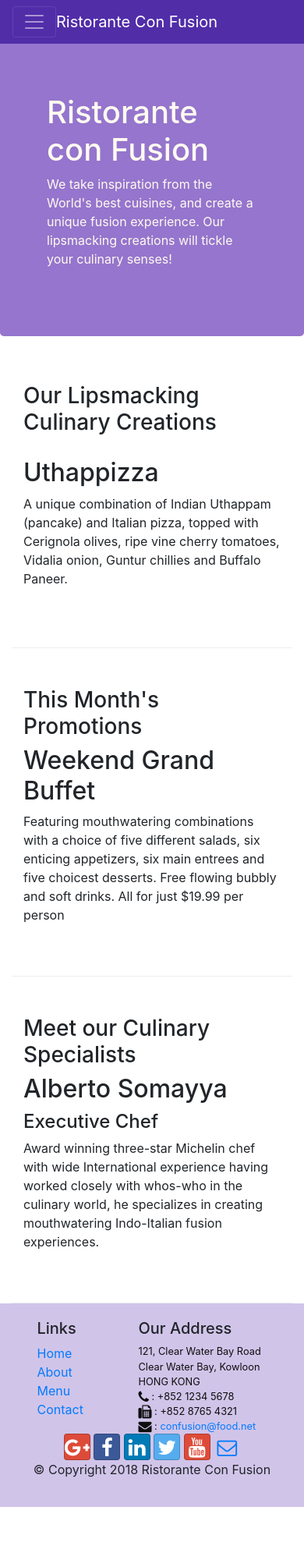
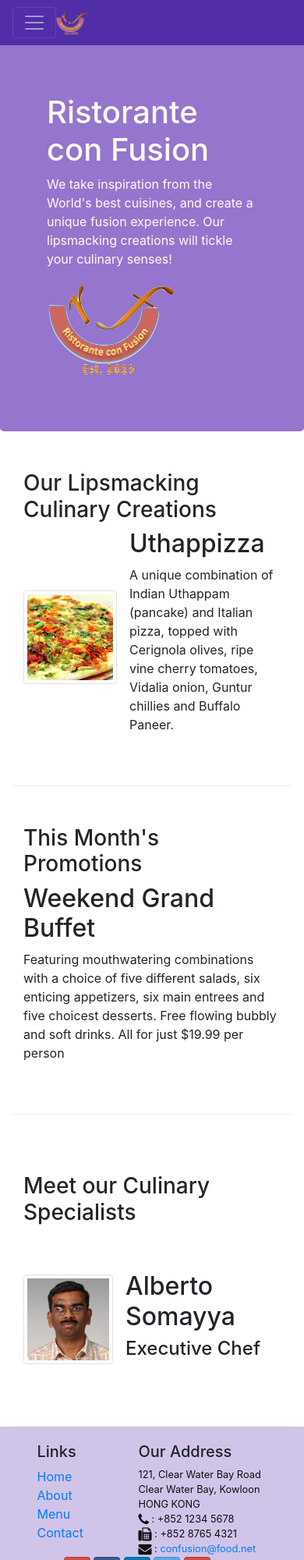
Before and after one commit to cibss/bootstrap, a website: page index.html in a window 390 px wide. Shown: the top 2000 px of the page at 78% size. Before the commit the page ends 1932 px from the top, so only its background shows below. Drawn offline with nearby package versions, Linux system fonts and the light colour scheme.

Commit message:
images and media

```diff
--- a/index.html
+++ b/index.html
@@ -21,7 +21,7 @@
             <button class="navbar-toggler" type="button" data-toggle="collapse" data-target="#Navbar">
                 <span class="navbar-toggler-icon"></span>
             </button>
-            <a class="navbar-brand mr-auto" href="#">Ristorante Con Fusion</a>
+            <a class="navbar-brand mr-auto" href="#"><img src="img/logo.png" height="30" width="41"></a>
             <div class="collapse navbar-collapse" id="Navbar">
                 <ul class="navbar-nav mr-auto">
                     <li class="nav-item active"><a class="nav-link" href="#"><span class="fa fa-home fa-lg"></span> Home</a></li>
@@ -40,7 +40,8 @@
                     <h1>Ristorante con Fusion</h1>
                     <p>We take inspiration from the World's best cuisines, and create a unique fusion experience. Our lipsmacking creations will tickle your culinary senses!</p>
                 </div>
-                <div class="col-12 col-sm">
+                <div class="col-12 col-sm align-self-center">
+                    <img src="img/logo.png" class="img-fluid">
                 </div>
             </div>
         </div>
@@ -52,8 +53,14 @@
                 <h3>Our Lipsmacking Culinary Creations</h3>
             </div>
             <div class="col col-sm order-sm-first col-md">
-                <h2>Uthappizza</h2>
-                <p>A unique combination of Indian Uthappam (pancake) and Italian pizza, topped with Cerignola olives, ripe vine cherry tomatoes, Vidalia onion, Guntur chillies and Buffalo Paneer.</p>
+                <div class="media">
+                    <img class="d-flex mr-3 img-thumbnail align-self-center"
+                        src="img/uthappizza.png" alt="uthapizza">
+                    <div class="media-body">
+                        <h2 class="mt-0">Uthappizza</h2>
+                        <p>A unique combination of Indian Uthappam (pancake) and Italian pizza, topped with Cerignola olives, ripe vine cherry tomatoes, Vidalia onion, Guntur chillies and Buffalo Paneer.</p>
+                    </div>
+                </div>
             </div>
         </div>
 
@@ -73,9 +80,15 @@
                 <h3>Meet our Culinary Specialists</h3>
             </div>
             <div class="col col-sm order-sm-first col-md">
-                <h2>Alberto Somayya</h2>
-                <h4>Executive Chef</h4>
-                <p>Award winning three-star Michelin chef with wide International experience having worked closely with whos-who in the culinary world, he specializes in creating mouthwatering Indo-Italian fusion experiences. </p>
+                <div class="media">
+                    <img class="d-flex mr-3 img-thumbnail align-self-center"
+                        src="img/alberto.png" alt="alberto">
+                    <div class="media-body">
+                        <h2 class="mt-0">Alberto Somayya</h2>
+                        <h4>Executive Chef</h4>
+                        <p class="d-none d-sm-block">Award winning three-star Michelin chef with wide International experience having worked closely with whos-who in the culinary world, he specializes in creating mouthwatering Indo-Italian fusion experiences. </p>
+                    </div>
+                </div>
             </div>
         </div>
     </div>
```
Also changed, not shown: aboutus.html (+3 -2 lines), contactus.html (+3 -2 lines), img/alberto.png (added), img/buffet.png (added), img/logo.png (added), img/uthappizza.png (added), 1 other file.
